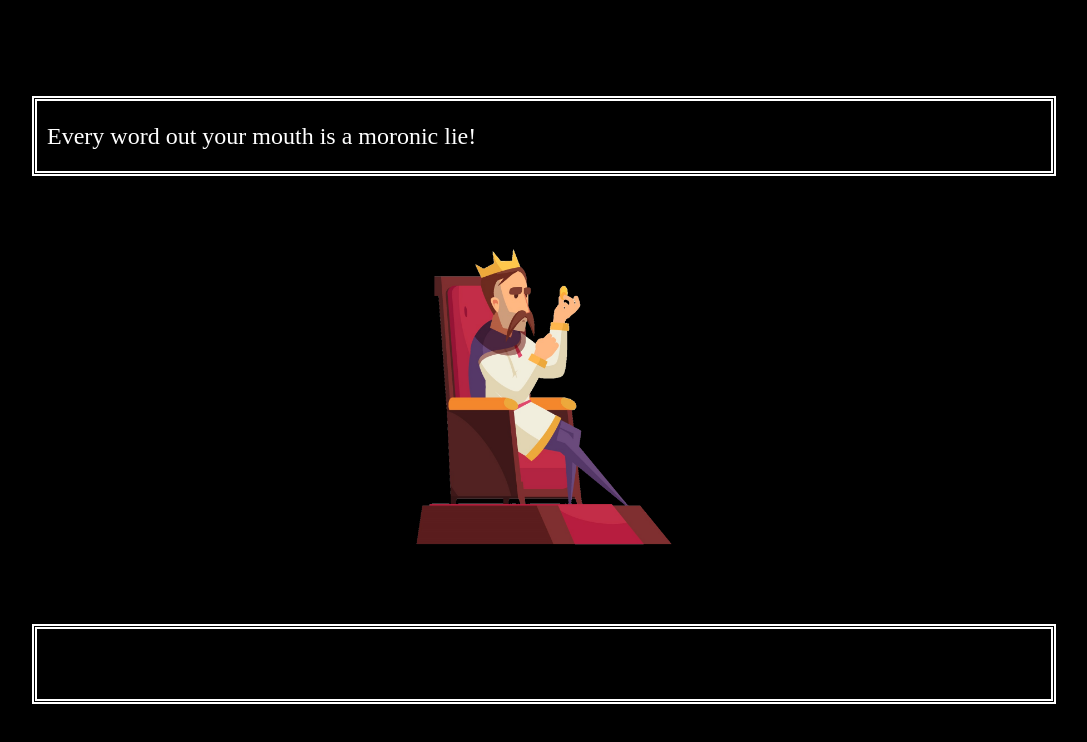
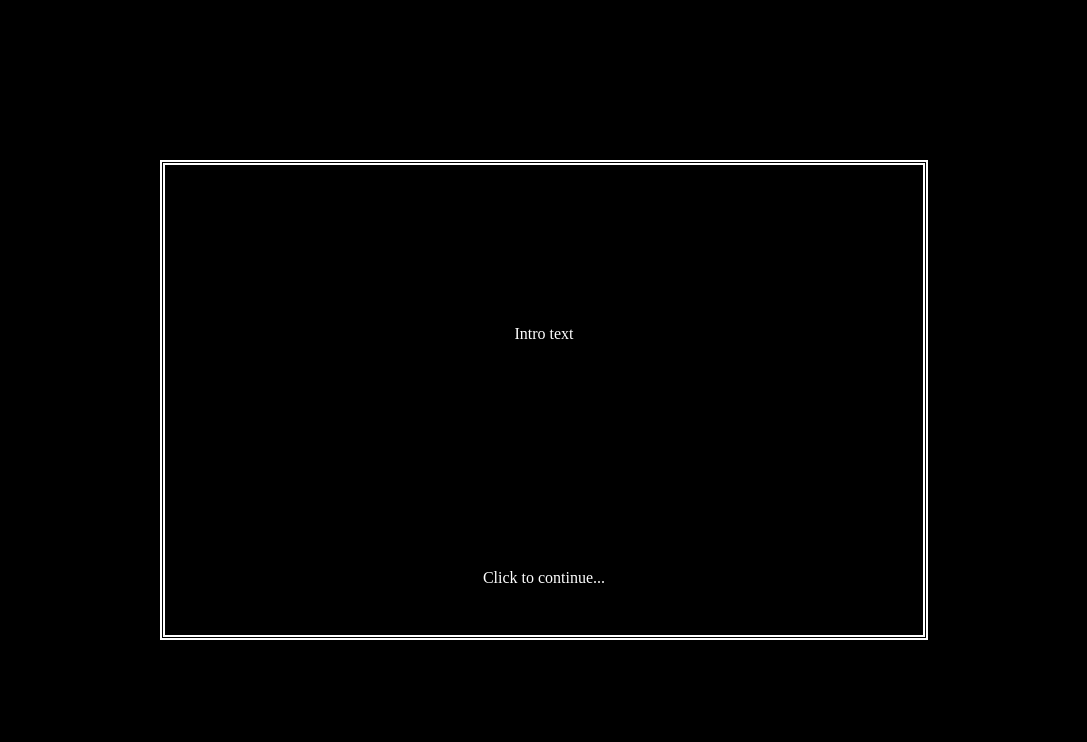
Before and after one commit to escapefromhyperisland/fed23-world-8, a React (Create React App) app in the folder ben/: page / in a window 1280 px wide. Shown: the top 742 px of the page, without its empty margins (96-1183 px from the left). Built offline with nearby package versions, Linux system fonts and the light colour scheme; no server answers.

Commit message:
Added story page with variable text depending on progress and page nav logic

```diff
--- a/ben/package.json
+++ b/ben/package.json
@@ -6,9 +6,9 @@
     "@testing-library/jest-dom": "^5.16.4",
     "@testing-library/react": "^13.3.0",
     "@testing-library/user-event": "^13.5.0",
-    "next": "^12.1.6",
     "react": "^18.1.0",
     "react-dom": "^18.1.0",
+    "react-router-dom": "^6.3.0",
     "react-scripts": "5.0.1",
     "typescript": "^4.7.2"
   },
--- a/ben/src/App.js
+++ b/ben/src/App.js
@@ -1,11 +1,18 @@
-import { Rhyme } from "./components/index.js"
-
-//Add a use effect here to query the rhyme database each time the input is clicked and compare the last word of each sentence
+import React, { useState } from 'react';
+import { BrowserRouter, Routes, Route } from "react-router-dom";
+import { Story, Rhyme } from "./pages/index.js"
 
 const App = () => {
+  const [storyInfo, setStoryInfo] = useState({text: "Intro text", url:"/", index: 1 })
+
   return (
-    <main className="App">
-      <Rhyme />
+    <main>
+      <BrowserRouter>
+        <Routes>
+          <Route path="/" element={<Story storyInfo={storyInfo} setStoryInfo={setStoryInfo} />} />
+          <Route path="/rhyme" element={<Rhyme setStoryInfo={setStoryInfo} />} />
+        </Routes>
+      </BrowserRouter>
     </main>
   );
 }
--- a/ben/src/components/index.js
+++ /dev/null
@@ -1 +0,0 @@
-export { default as Rhyme } from './Rhyme/Rhyme';
--- a/ben/src/components/Rhyme/Rhyme.jsx
+++ b/ben/src/pages/Rhyme/Rhyme.jsx
@@ -1,7 +1,9 @@
 import React, { useEffect, useState } from 'react';
 import { getRhymesFromAPI } from '../../scripts/api';
+import { useNavigate } from 'react-router-dom';
 
-const Rhyme = () => {
+const Rhyme = ( {setStoryInfo} ) => {
+  const navigate = useNavigate();
   const [rapLines, setRapLines] = useState([
     {
       text: 'Wow you smell, the future must stink!',
@@ -36,6 +38,8 @@ const Rhyme = () => {
       setLineCount(lineCount + 1);
     } else {
       console.log('Go to next level');
+      setStoryInfo({text: 'Dragon game success!', url: '/', index: 4});
+      navigate('/');
     }
   }
 
@@ -63,6 +67,8 @@ const Rhyme = () => {
       goToNextLine();
     } else {
       console.log('Does not rhyme, restart');
+      setStoryInfo({text: 'Dragon game fail. Try again?', url: '/', index: 3});
+      navigate('/')
     }
   }
 
--- /dev/null
+++ b/ben/src/pages/Story/Story.jsx
@@ -0,0 +1,28 @@
+import React, { useEffect, useState } from 'react';
+import { useNavigate } from 'react-router-dom';
+
+const Story = ({ storyInfo, setStoryInfo }) => {
+  const navigate = useNavigate();
+
+  const handleClick = () => {
+    if (storyInfo.index === 1) {
+    setStoryInfo({text: 'Dragon game info', url: '/', index: 2});
+    navigate(storyInfo.url);
+    } else if (storyInfo.index === 2 || storyInfo.index === 3) {
+      navigate('/rhyme');
+    } else if (storyInfo.index === 4) {
+      setStoryInfo({text: 'You won the game! This will lead to the next level...', url: '/', index: 5});
+    }
+  }
+
+  return (
+    <section className="story-container" onClick={handleClick}>
+      <div className="story-text-box">
+        <p className="story-text">{storyInfo.text}</p>
+        <p className="continue-text">Click to continue...</p>
+      </div>
+    </section>
+  );
+};
+
+export default Story;
--- /dev/null
+++ b/ben/src/pages/index.js
@@ -0,0 +1,2 @@
+export { default as Rhyme } from './Rhyme/Rhyme';
+export { default as Story } from './Story/Story';
--- a/ben/src/styles/css/styles.css
+++ b/ben/src/styles/css/styles.css
@@ -56,4 +56,33 @@ main .level-container form input {
   padding: 10px;
   font-size: 1.5rem;
 }
+
+main .story-container {
+  width: 100%;
+  height: 100%;
+  background-color: black;
+  display: flex;
+  flex-direction: column;
+  justify-content: center;
+  align-items: center;
+}
+
+main .story-container .story-text-box {
+  width: 60%;
+  height: 60%;
+  border: 5px double white;
+  color: white;
+  display: flex;
+  flex-direction: column;
+  justify-content: space-between;
+  align-items: center;
+}
+
+main .story-container .story-text-box .story-text {
+  padding-top: 10rem;
+}
+
+main .story-container .story-text-box .continue-text {
+  padding-bottom: 3rem;
+}
 /*# sourceMappingURL=styles.css.map */
--- a/ben/src/styles/styles.scss
+++ b/ben/src/styles/styles.scss
@@ -54,4 +54,29 @@ main {
             }
         }
     }
+    .story-container {
+        width: 100%;
+        height: 100%;
+        background-color: black;
+        display: flex;
+        flex-direction: column;
+        justify-content: center;
+        align-items: center;
+        .story-text-box {
+            width: 60%;
+            height: 60%;
+            border: 5px double white;
+            color: white;
+            display: flex;
+            flex-direction: column;
+            justify-content: space-between;
+            align-items: center;
+            .story-text {
+                padding-top: 10rem;
+            }
+            .continue-text {
+                padding-bottom: 3rem;
+            }
+        }
+    }
 }
```
Also changed, not shown: 2 other files (tests, documents, lock files or other folders).
